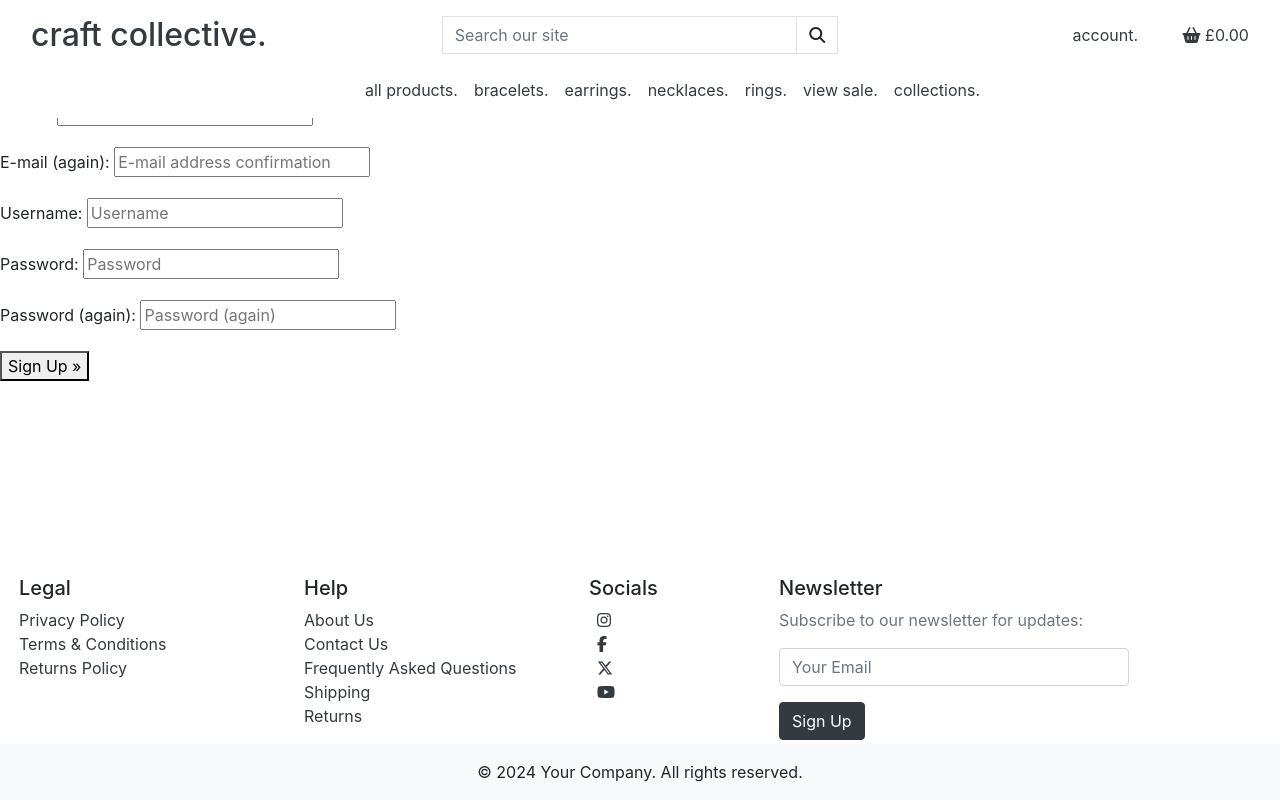
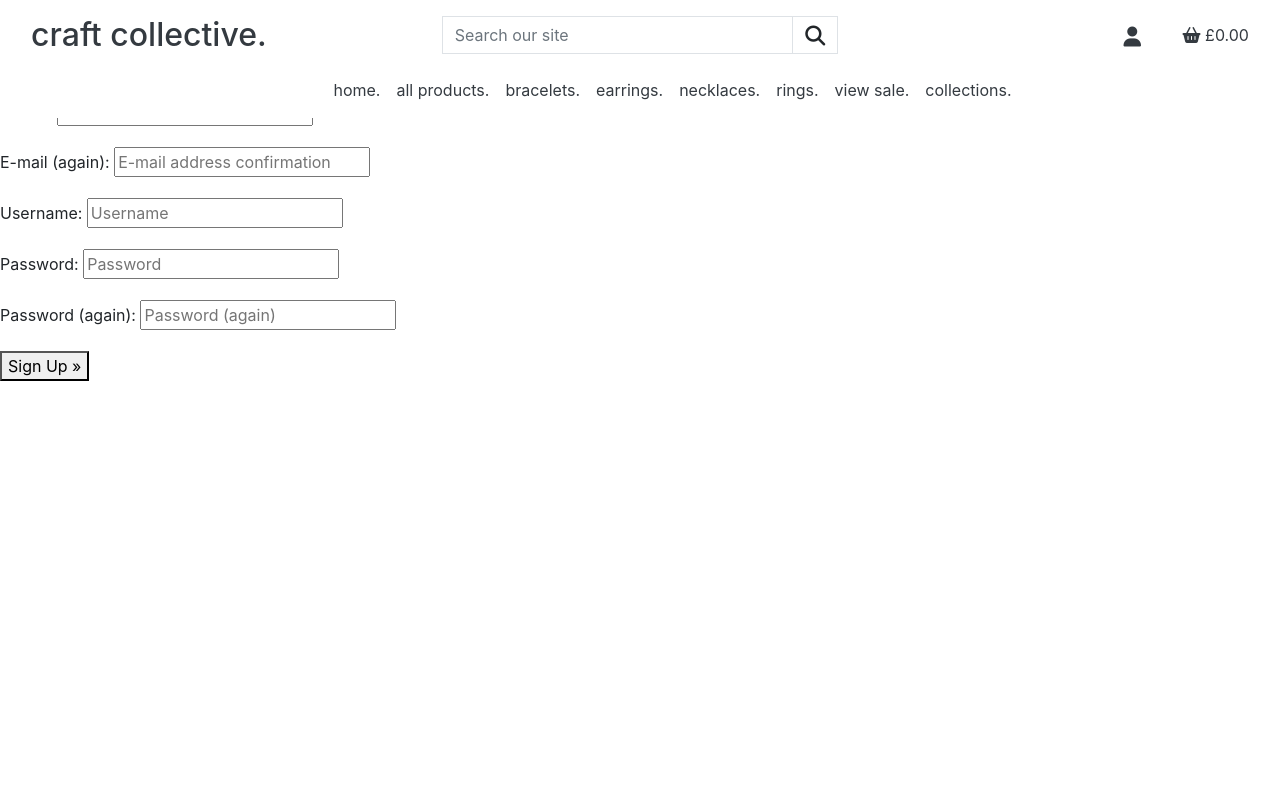
Before and after one commit to lrchnnng/craft-collective, a Django app: page /accounts/signup/ in a window 1280 px wide. Run offline with Django 3.2, Linux system fonts and the light colour scheme; some libraries are stand-ins or nearby versions.

Commit message:
fixed search dropdown and account dropdown

```diff
--- a/templates/base.html
+++ b/templates/base.html
@@ -45,7 +45,7 @@
 </head>
 
 <body>
-  <header class="container-fluid fixed-top">
+  <header class="container-fluid fixed-top bg-white">
     <div id="topnav" class="row bg-white pt-lg-2 d-none d-lg-flex">
       <div class="col-12 col-lg-4 my-auto py-1 py-lg-0 text-center text-lg-left">
         <a href="{% url 'home' %}" class="nav-link main-logo-link">
@@ -53,38 +53,40 @@
         </a>
       </div>
       <div class="col-12 col-lg-4 my-auto py-1 py-lg-0">
-        <form method="GET" action="">
+        <form class="form" method="GET" action="">
           <div class="input-group w-100">
-            <input class="form-control border border-black rounded-0" type="text" name="q"
-              placeholder="Search our site">
+              <input class="form-control border border-black rounded-0" type="text" name="q" placeholder="Search our site">
               <div class="input-group-append">
-              <button class="form-control btn btn-black border border-black rounded-0" type="submit">
-                <span class="icon">
-                  <i class="fas fa-search"></i>
-                </span>
+                  <button class="form-control form-control btn btn-black border border-black rounded-0" type="submit">
+                      <i class="fas fa-search fa-lg"></i>
                   </button>
               </div>
           </div>
       </form>
       </div>
+
       <div class="col-12 col-lg-4 my-auto py-1 py-lg-0">
         <ul class="list-inline list-unstyled text-center text-lg-right my-0">
-          <li class="list-inline-item dropdown">
-            <a class="text-black nav-link" href="#" id="user-options" data-toggle="dropdown" aria-haspopup="true"
+          <li class="list-inline-item">
+        <div class="dropdown-center">
+            <button class="btn text-dark" type="button" id="user-options" data-bs-toggle="dropdown"
                 aria-expanded="false">
-                <p class="my-0 text-dark">account.</p>
-            </a>
-            <div class="dropdown-menu border-0" aria-labelledby="user-options">
+                <div class="text-center">
+                    <i class="fas fa-user fa-lg"></i>
+                </div>
+            </button>
+            <ul class="dropdown-menu border-0" aria-labelledby="user-options">
                 {% if request.user.is_authenticated %}
                 {% if request.user.is_superuser %}
-              <a href="" class="dropdown-item">Product Management</a>
+                <li><a href="{% url 'account_logout' %}" class="dropdown-item">Product Management</a></li>
                 {% endif %}
-              <a href="" class="dropdown-item">My Profile</a>
-              <a href="{% url 'account_logout' %}" class="dropdown-item">Logout</a>
+                <li><a href="#" class="dropdown-item">My Profile</a></li>
+                <li><a href="{% url 'account_logout' %}" class="dropdown-item">Logout</a></li>
                 {% else %}
-              <a href="{% url 'account_signup' %}" class="dropdown-item">Register</a>
-              <a href="{% url 'account_login' %}" class="dropdown-item">Login</a>
+                <li><a href="{% url 'account_signup' %}" class="dropdown-item">Register</a></li>
+                <li><a href="{% url 'account_login' %}" class="dropdown-item">Login</a></li>
                 {% endif %}
+            </ul>
         </div>
     </li>
           <li class="list-inline-item">
--- a/templates/includes/main-footer.html
+++ b/templates/includes/main-footer.html
@@ -1,4 +1,4 @@
-<div class="container sticky-bottom bg-white mx-1">
+<!-- <div class="container bg-white mx-1">
     <div class="row">
         <div class="col-md-3">
             <h5>Legal</h5>
@@ -41,4 +41,4 @@
 </div>
 <div class="container-fluid bg-light text-center py-3">
     <p class="mb-0">© 2024 Your Company. All rights reserved.</p>
-</div>
+</div> -->
--- a/templates/includes/main-nav.html
+++ b/templates/includes/main-nav.html
@@ -1,5 +1,10 @@
 <div class="collapse navbar-collapse" id="main-nav">
     <ul class="navbar-nav w-auto mx-auto">
+
+        <!-- Index -->
+        <li class="nav-item ">
+            <a class="nav-link text-dark" href="">home.</a>
+        </li>
 
         <!-- All Products -->
         <li class="nav-item">
--- a/templates/includes/mobile-top-header.html
+++ b/templates/includes/mobile-top-header.html
@@ -1,47 +1,53 @@
 <ul class="my-auto">
     <li class="list-inline-item">
-      <a class="text-dark d-block d-lg-none" href="#" id="mobile-search" data-toggle="dropdown" aria-haspopup="true" aria-expanded="false">
+        <div class="dropdown-center d-lg-none">
+            <button class="text-dark border-0 bg-white" type="button" id="mobile-search" data-bs-toggle="dropdown"
+                aria-expanded="false">
                 <div class="text-center">
-              <div><i class="fas fa-search fa-lg"></i></div>
+                    <i class="fas fa-search fa-lg"></i>
                 </div>
-      </a>
+            </button>
             <div class="dropdown-menu border-0 w-100 p-3 rounded-0 my-0" aria-labelledby="mobile-search">
                 <form class="form" method="GET" action="">
                     <div class="input-group w-100">
                         <input class="form-control border border-black rounded-0" type="text" name="q" placeholder="Search our site">
                         <div class="input-group-append">
                             <button class="form-control form-control btn btn-black border border-black rounded-0" type="submit">
-                          <span class="icon">
-                              <i class="fas fa-search"></i>
-                          </span>
+                                <i class="fas fa-search fa-lg"></i>
                             </button>
                         </div>
                     </div>
                 </form>
             </div>
+        </div>
     </li>
-  <li class="list-inline-item dropdown">
-      <a class="text-dark d-block d-lg-none" href="#" id="user-options" data-toggle="dropdown" aria-haspopup="true" aria-expanded="false">
+
+    <li class="list-inline-item">
+        <div class="dropdown-center d-lg-none">
+            <button class="btn text-dark" type="button" id="user-options" data-bs-toggle="dropdown"
+                aria-expanded="false">
                 <div class="text-center">
-              <div><i class="fas fa-user fa-lg"></i></div>
+                    <i class="fas fa-user fa-lg"></i>
                 </div>
-      </a>
-      <div class="dropdown-menu border-0" aria-labelledby="user-options">
+            </button>
+            <ul class="dropdown-menu border-0" aria-labelledby="user-options">
                 {% if request.user.is_authenticated %}
                 {% if request.user.is_superuser %}
-                  <a href="{% url 'account_logout' %}" class="dropdown-item">Product Management</a>
+                <li><a href="{% url 'account_logout' %}" class="dropdown-item">Product Management</a></li>
                 {% endif %}
-              <a href="" class="dropdown-item">My Profile</a>
-              <a href="{% url 'account_logout' %}" class="dropdown-item">Logout</a>
+                <li><a href="#" class="dropdown-item">My Profile</a></li>
+                <li><a href="{% url 'account_logout' %}" class="dropdown-item">Logout</a></li>
                 {% else %}
-              <a href="{% url 'account_signup' %}" class="dropdown-item">Register</a>
-              <a href="{% url 'account_login' %}" class="dropdown-item">Login</a>
+                <li><a href="{% url 'account_signup' %}" class="dropdown-item">Register</a></li>
+                <li><a href="{% url 'account_login' %}" class="dropdown-item">Login</a></li>
                 {% endif %}
+            </ul>
         </div>
     </li>
+
     <li class="list-inline-item">
-      <a class="{% if grand_total %}text-primary font-weight-bold{% else %}text-black{% endif %}" href="">
-            <p class="my-0 text-dark d-block d-lg-none">
+        <a class=" d-lg-none {% if grand_total %}text-primary font-weight-bold{% else %}text-black{% endif %}" href="">
+            <p class="my-0 text-dark">
                 <i class="fas fa-shopping-basket"></i>
                 {% if grand_total %}
                 £{{ grand_total|floatformat:2 }}
```
Also changed, not shown: home/templates/home/index.html (+6 -2 lines), static/CSS/base.css (+1 -21 lines). Lines whose indentation alone changed are shown as unchanged.
